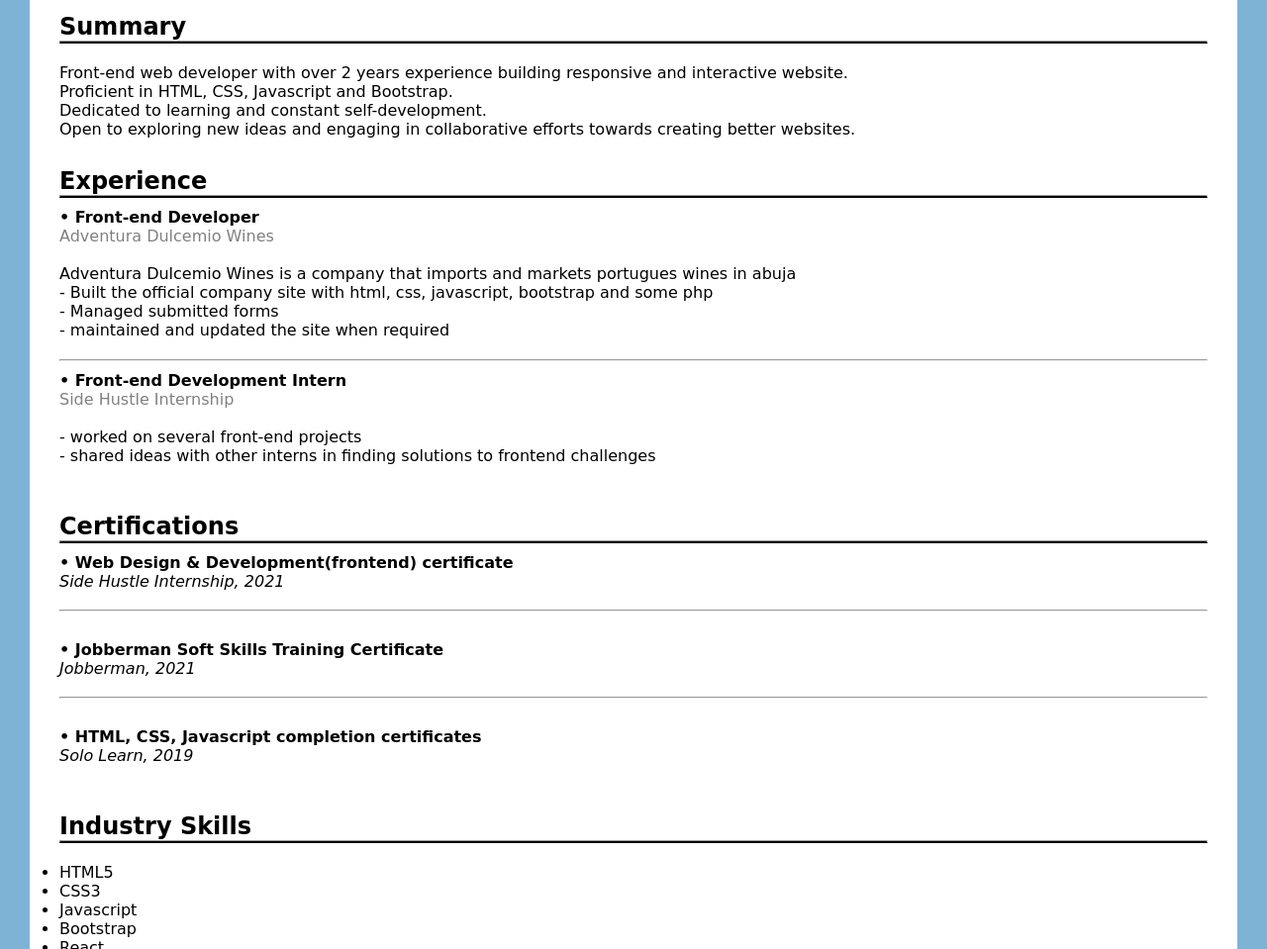
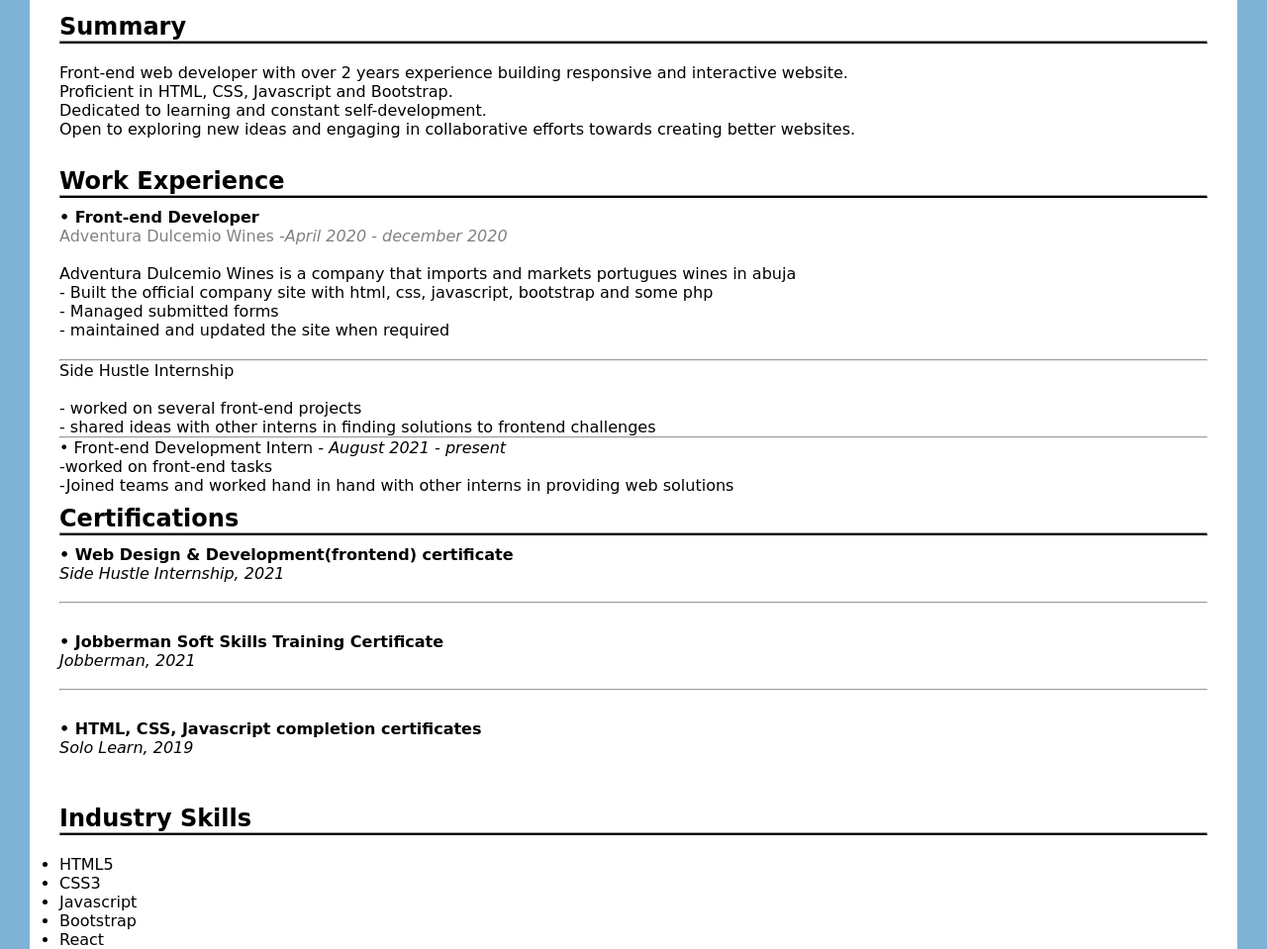
Before and after one commit to Samuel-jacobs/HGN-internship-stage-2-task, a plain HTML site: page index.html in a window 1280 px wide. Shown: the part 1196-2155 px from the top of the page at 99% size. Drawn offline with Linux system fonts and the light colour scheme.

Commit message:
Update index.html

```diff
--- a/index.html
+++ b/index.html
@@ -45,11 +45,11 @@
 				Dedicated to learning and constant self-development. <br>
 				Open to exploring new ideas and engaging in collaborative efforts towards creating better websites.
 				</br></br>
-				<h2> Experience </h2>
+				<h2>Work  Experience </h2>
 				<hr class="my-4">
 				<div class="experience1">
 					<h4> • Front-end Developer </h4>
-					<p class="ex-title">Adventura Dulcemio Wines  </p> </br>
+					<p class="ex-title">Adventura Dulcemio Wines  <i>-April 2020 - december 2020</i></p> </br>
 					<p>Adventura Dulcemio Wines is a company that imports and markets portugues wines in abuja </p>
 					<p> - Built the official company site with html, css, javascript, bootstrap and some php  </p>
 					<p> - Managed submitted forms </p>
@@ -57,11 +57,21 @@
 				</div>
 
 				<hr class="my-3">
-				<h4> • Front-end Development Intern </h4>
-				<p class="ex-title"> Side Hustle Internship </p> </br>
-				<p> - worked on several front-end projects </p>
-				<p> - shared ideas with other interns in finding solutions to frontend challenges </p>
-				</br> </br>
+				<div class="experience1>
+					<h4> • Front-end Development Intern <i>-may 2021 - july 2021</i></h4>
+					<p class="ex-title"> Side Hustle Internship </p> </br>
+					<p> - worked on several front-end projects </p>
+					<p> - shared ideas with other interns in finding solutions to frontend challenges </p>
+				</div>
+
+				<hr class="my-3">
+				<div class="experience1>
+					<h4> • Front-end Development Intern <i>- August 2021 - present </i></h4>
+					<p> -worked on front-end tasks </p>
+					<p> -Joined teams and worked hand in hand with other interns in providing web solutions </p>
+				</div>
+
+
 
 				<h2>Certifications </h2>
 				<hr class="my-4">
```
